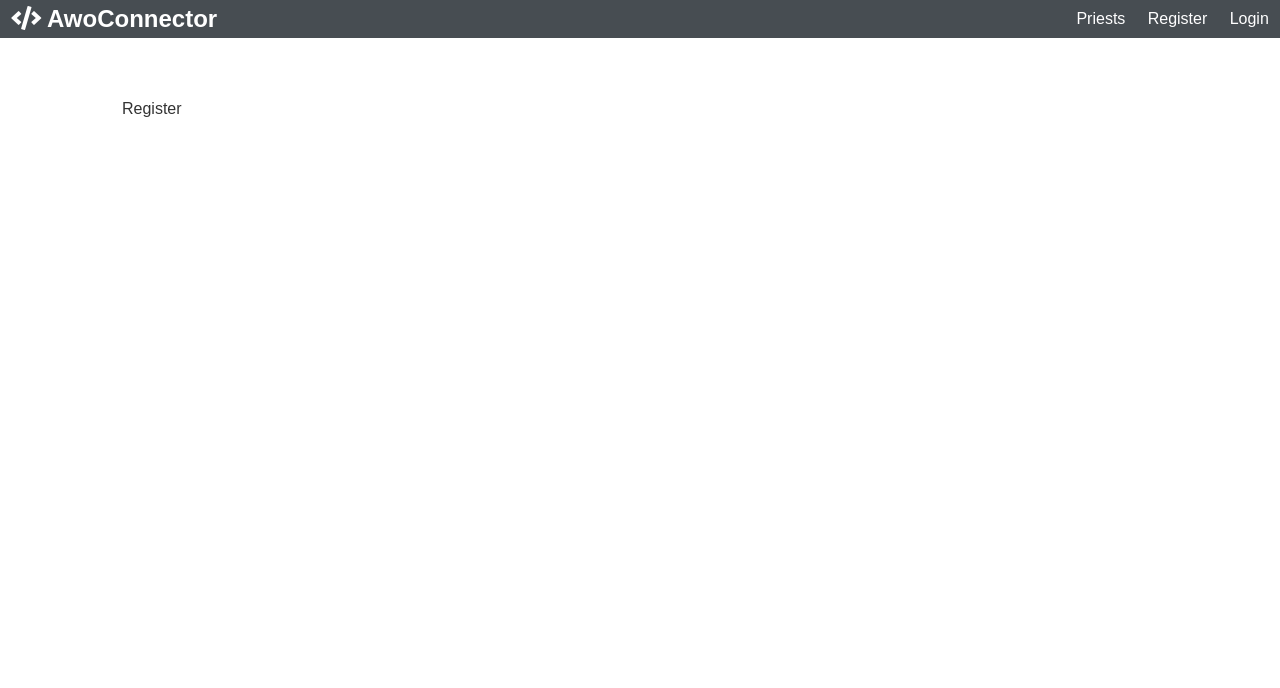
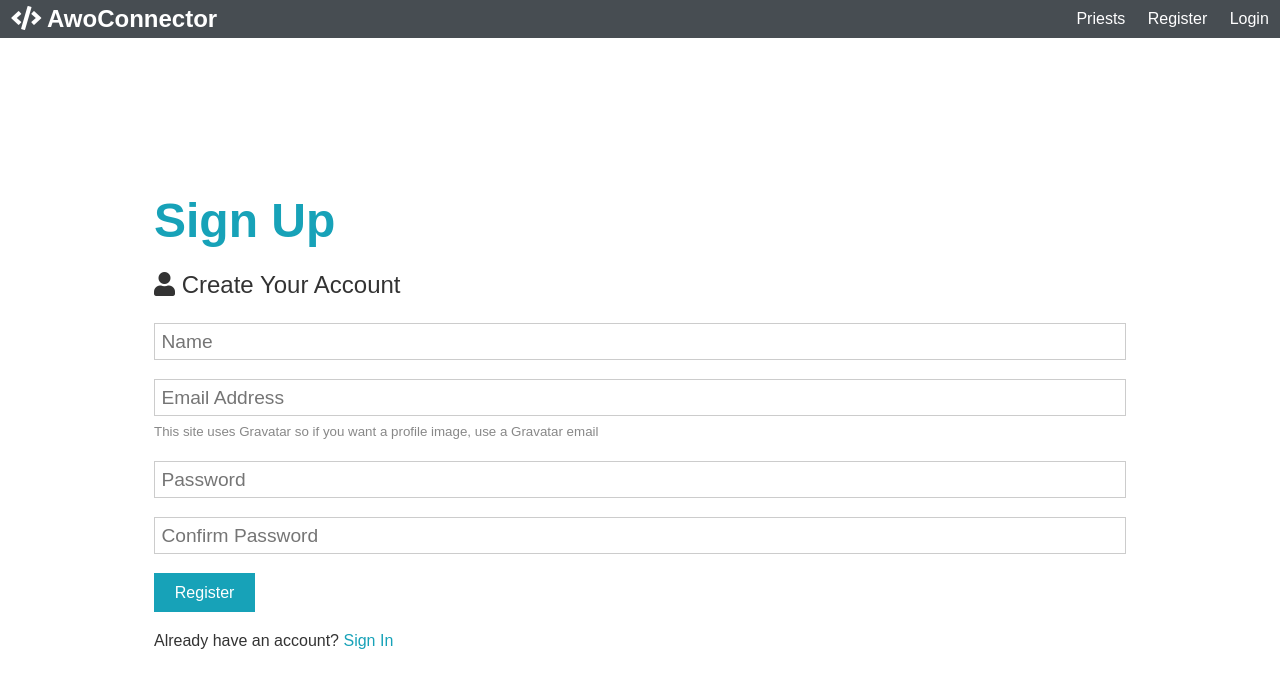
Before and after one commit to hoodielive/mern, a React (Create React App) app in the folder awoconnector/client/: page /register in a window 1280 px wide. Shown: the top 688 px of the page. Built offline with nearby package versions, Linux system fonts and the light colour scheme.

Commit message:
Created React Hook for Registration Page.
We now can manage state for onChange and onSubmit. However, this
is much too anemic because we are writing to console and not yet
to our backend.

```diff
--- a/awoconnector/client/src/components/auth/Register.js
+++ b/awoconnector/client/src/components/auth/Register.js
@@ -1,8 +1,83 @@
-import React from 'react'
+import React, { Fragment, useState } from 'react'
+import { Link } from 'react-router-dom'
 
-export const Register = () => {
-    return <div> Register </div>
-};
+const Register = () => {
+    const [formData, setFormData] = useState({
+        name: '',
+        email: '',
+        password: '',
+        password2: ''
+    })
 
+    const { name, email, password, password2 }  = formData;
 
-export default Register
+    const onChange = e => setFormData({ ...formData, [e.target.name]: e.target.value })
+
+    const onSubmit = e => {
+        e.preventDefault()
+        if(password !== password2) {
+            console.log('Passwords do not match.')
+        }
+        else {
+            console.log(formData)
+        }
+    }
+
+    return <Fragment>
+        <section className="container">
+            <h1 className="large text-primary">Sign Up</h1>
+            <p className="lead"><i className="fas fa-user"></i> Create Your Account</p>
+            <form className="form" onSubmit={ e => onSubmit(e) }>
+                <div className="form-group">
+                <input
+                    type="text"
+                    placeholder="Name"
+                    name="name"
+                    value={name}
+                    onChange={ e => onChange(e) }
+                    required
+                />
+                </div>
+                <div className="form-group">
+                <input
+                    type="email"
+                    placeholder="Email Address"
+                    name="email"
+                    value={email}
+                    onChange={ e => onChange(e) }
+                />
+                <small className="form-text"
+                    >This site uses Gravatar so if you want a profile image, use a
+                    Gravatar email</small
+                >
+                </div>
+                <div className="form-group">
+                <input
+                    type="password"
+                    placeholder="Password"
+                    name="password"
+                    value={password}
+                    onChange={ e => onChange(e) }
+                    minLength="6"
+                />
+                </div>
+                <div className="form-group">
+                <input
+                    type="password"
+                    placeholder="Confirm Password"
+                    name="password2"
+                    value={password2}
+                    onChange={ e => onChange(e) }
+                    minLength="6"
+                />
+                </div>
+                <input type="submit" className="btn btn-primary" value="Register" />
+            </form>
+            <p className="my-1">
+                Already have an account? <Link to="/login">Sign In</Link>
+            </p>
+            </section>
+    </Fragment>
+}
+
+export default Register;
```
